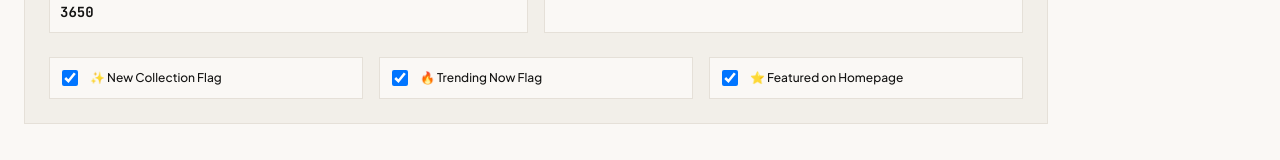
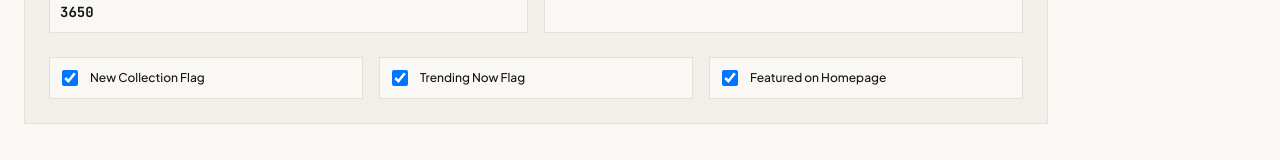
Before and after one commit to niloykm/ecwearable, a Next.js app: page /admin/products/new in a window 1280 px wide. Shown: the part 2034-2194 px from the top of the page. Built offline with nearby package versions, Linux system fonts and the light colour scheme.

Commit message:
style: eliminate all emojis in favor of clean editorial typography and Lucide SVG icons

```diff
--- a/src/app/admin/products/new/page.tsx
+++ b/src/app/admin/products/new/page.tsx
@@ -741,7 +741,7 @@ export default function AdminNewProductPage() {
                 className="w-4 h-4"
               />
               <span className="text-xs font-sans font-medium text-ink">
-                ✨ New Collection Flag
+                New Collection Flag
               </span>
             </label>
 
@@ -753,7 +753,7 @@ export default function AdminNewProductPage() {
                 className="w-4 h-4"
               />
               <span className="text-xs font-sans font-medium text-ink">
-                🔥 Trending Now Flag
+                Trending Now Flag
               </span>
             </label>
 
@@ -765,7 +765,7 @@ export default function AdminNewProductPage() {
                 className="w-4 h-4"
               />
               <span className="text-xs font-sans font-medium text-ink">
-                ⭐ Featured on Homepage
+                Featured on Homepage
               </span>
             </label>
           </div>
--- a/src/app/checkout/page.tsx
+++ b/src/app/checkout/page.tsx
@@ -12,6 +12,7 @@ import {
   ArrowRight,
   ShoppingBag,
   Lock,
+  ChevronRight,
 } from "lucide-react";
 import { useCommerceStore } from "@/store/useCommerceStore";
 import { formatPrice } from "@/lib/utils";
@@ -123,7 +124,7 @@ export default function CheckoutPage() {
             >
               1. Delivery
             </span>
-            <span className="text-border-subtle">➔</span>
+            <ChevronRight className="w-3.5 h-3.5 text-ink-muted" />
             <span
               className={`px-2 py-0.5 border ${
                 step === 2 ? "bg-[#181816] text-white" : "text-ink-muted"
--- a/src/app/shop/page.tsx
+++ b/src/app/shop/page.tsx
@@ -214,8 +214,8 @@ function ShopContent() {
             <div className="flex flex-col gap-1 text-xs font-sans">
               {[
                 { id: "all", label: "All Items" },
-                { id: "new", label: "✨ New Collection" },
-                { id: "trending", label: "🔥 Trending Now" },
+                { id: "new", label: "New Collection" },
+                { id: "trending", label: "Trending Now" },
               ].map((c) => (
                 <button
                   key={c.id}
--- a/src/components/cart/CartDrawer.tsx
+++ b/src/components/cart/CartDrawer.tsx
@@ -3,7 +3,7 @@
 import React from "react";
 import Image from "next/image";
 import Link from "next/link";
-import { X, Trash2, Plus, Minus, ShoppingBag, ArrowRight } from "lucide-react";
+import { X, Trash2, Plus, Minus, ShoppingBag, ArrowRight, Check } from "lucide-react";
 import { useCommerceStore } from "@/store/useCommerceStore";
 import { formatPrice } from "@/lib/utils";
 import { optimizeCloudinaryUrl } from "@/lib/cloudinary";
@@ -76,7 +76,8 @@ export function CartDrawer() {
                   </>
                 ) : (
                   <span className="text-[#2D4A3E] font-medium flex items-center gap-1">
-                    ✓ You unlocked complimentary express delivery
+                    <Check className="w-3.5 h-3.5" />
+                    <span>Complimentary express delivery unlocked</span>
                   </span>
                 )}
               </span>
--- a/src/components/navigation/Header.tsx
+++ b/src/components/navigation/Header.tsx
@@ -16,6 +16,7 @@ import {
   PackagePlus,
   Layers,
   ExternalLink,
+  ChevronDown,
 } from "lucide-react";
 import { useCommerceStore } from "@/store/useCommerceStore";
 import { cn } from "@/lib/utils";
@@ -350,7 +351,7 @@ export function Header() {
                   <MoreVertical className="w-3.5 h-3.5 text-[#C5A059]" />
                   <span>Studio Options</span>
                 </span>
-                <span className="text-[10px] text-ink-muted group-open:rotate-180 transition-transform">▼</span>
+                <ChevronDown className="w-3.5 h-3.5 text-ink-muted group-open:rotate-180 transition-transform" />
               </summary>
               <div className="pt-2 pl-4 space-y-2 text-xs font-sans">
                 <Link
```
